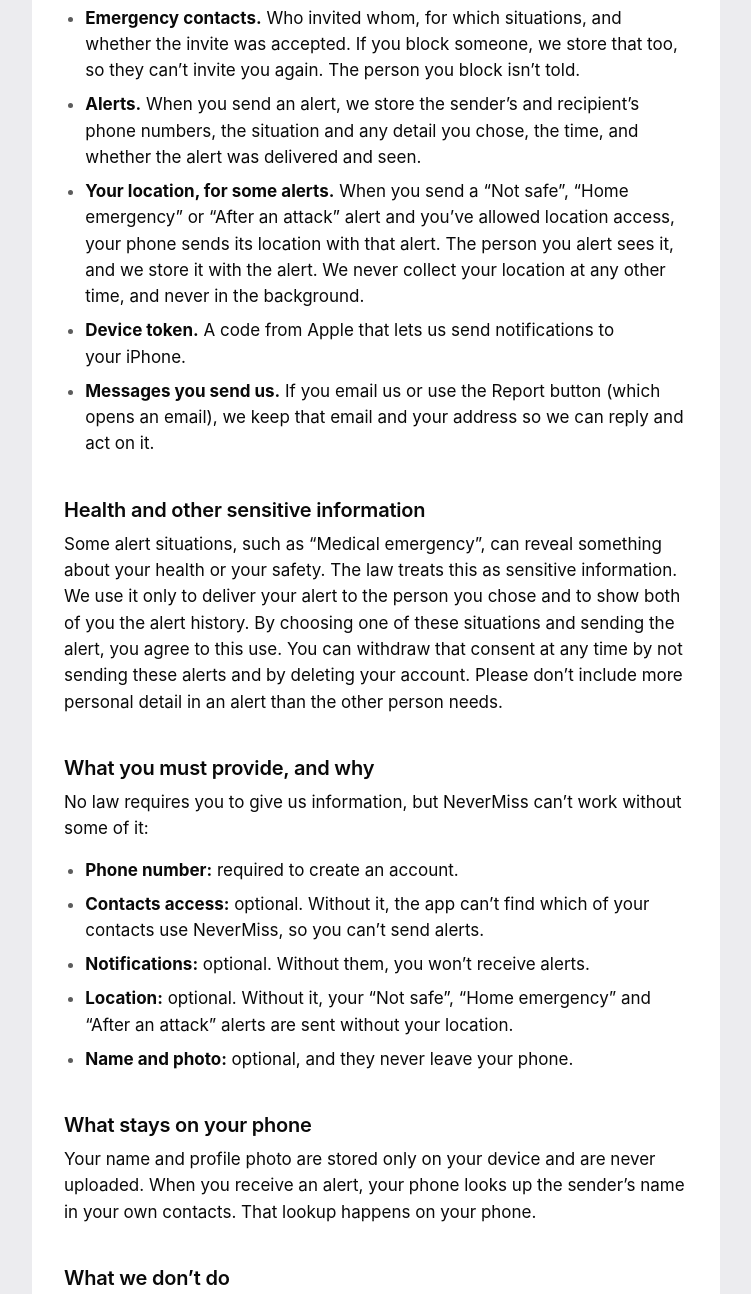
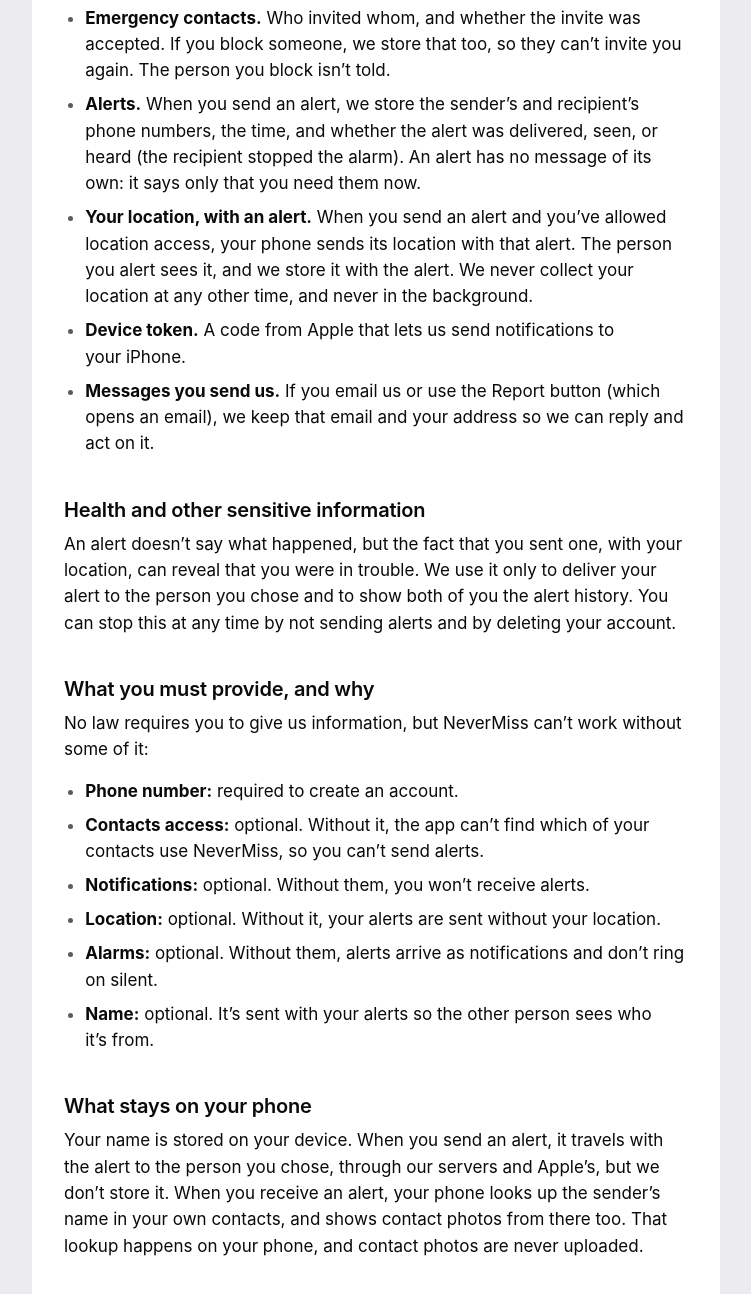
Before and after one commit to nov2107/nevermiss-site, a plain HTML site: page privacy.html in a window 1280 px wide. Shown: the part 810-2104 px from the top of the page, without its empty margins (264-1015 px from the left). Drawn offline with Linux system fonts and the light colour scheme.

Commit message:
Privacy + terms: match current app (one alert, no situations; name sent with alert; alarms)
Co-Authored-By: Claude Opus 5.5 <noreply@anthropic.com>

```diff
--- a/privacy.html
+++ b/privacy.html
@@ -23,7 +23,7 @@
 <main id="main">
   <div class="page-title">
     <h1>Privacy Policy</h1>
-    <p class="subtitle">Last updated: 21 October 2026</p>
+    <p class="subtitle">Last updated: 18 November 2026</p>
   </div>
   <article class="card prose">
     <p>NeverMiss lets people who have saved each other’s phone numbers send an urgent alert that can get through Do Not Disturb. This policy explains what information we collect, why, who we share it with, and what you can do about it.</p>
@@ -35,15 +35,15 @@
     <ul>
       <li><strong>Your phone number.</strong> We use it to create your account, sign you in, and let your contacts reach you.</li>
       <li><strong>Your contacts’ phone numbers, as codes.</strong> With your permission, the app reads the phone numbers in your contacts. It turns each one into a code (a “hash”) on your phone before sending it to us. We use these codes only to find which of your contacts also use NeverMiss and have saved you. We never upload contact names, photos or other details. A hash is not encryption, so we protect these codes like the numbers themselves.</li>
-      <li><strong>Emergency contacts.</strong> Who invited whom, for which situations, and whether the invite was accepted. If you block someone, we store that too, so they can’t invite you again. The person you block isn’t told.</li>
-      <li><strong>Alerts.</strong> When you send an alert, we store the sender’s and recipient’s phone numbers, the situation and any detail you chose, the time, and whether the alert was delivered and seen.</li>
-      <li><strong>Your location, for some alerts.</strong> When you send a “Not safe”, “Home emergency” or “After an attack” alert and you’ve allowed location access, your phone sends its location with that alert. The person you alert sees it, and we store it with the alert. We never collect your location at any other time, and never in the background.</li>
+      <li><strong>Emergency contacts.</strong> Who invited whom, and whether the invite was accepted. If you block someone, we store that too, so they can’t invite you again. The person you block isn’t told.</li>
+      <li><strong>Alerts.</strong> When you send an alert, we store the sender’s and recipient’s phone numbers, the time, and whether the alert was delivered, seen, or heard (the recipient stopped the alarm). An alert has no message of its own: it says only that you need them now.</li>
+      <li><strong>Your location, with an alert.</strong> When you send an alert and you’ve allowed location access, your phone sends its location with that alert. The person you alert sees it, and we store it with the alert. We never collect your location at any other time, and never in the background.</li>
       <li><strong>Device token.</strong> A code from Apple that lets us send notifications to your iPhone.</li>
       <li><strong>Messages you send us.</strong> If you email us or use the Report button (which opens an email), we keep that email and your address so we can reply and act on it.</li>
     </ul>
 
     <h2>Health and other sensitive information</h2>
-    <p>Some alert situations, such as “Medical emergency”, can reveal something about your health or your safety. The law treats this as sensitive information. We use it only to deliver your alert to the person you chose and to show both of you the alert history. By choosing one of these situations and sending the alert, you agree to this use. You can withdraw that consent at any time by not sending these alerts and by deleting your account. Please don’t include more personal detail in an alert than the other person needs.</p>
+    <p>An alert doesn’t say what happened, but the fact that you sent one, with your location, can reveal that you were in trouble. We use it only to deliver your alert to the person you chose and to show both of you the alert history. You can stop this at any time by not sending alerts and by deleting your account.</p>
 
     <h2>What you must provide, and why</h2>
     <p>No law requires you to give us information, but NeverMiss can’t work without some of it:</p>
@@ -51,12 +51,13 @@
       <li><strong>Phone number:</strong> required to create an account.</li>
       <li><strong>Contacts access:</strong> optional. Without it, the app can’t find which of your contacts use NeverMiss, so you can’t send alerts.</li>
       <li><strong>Notifications:</strong> optional. Without them, you won’t receive alerts.</li>
-      <li><strong>Location:</strong> optional. Without it, your “Not safe”, “Home emergency” and “After an attack” alerts are sent without your location.</li>
-      <li><strong>Name and photo:</strong> optional, and they never leave your phone.</li>
+      <li><strong>Location:</strong> optional. Without it, your alerts are sent without your location.</li>
+      <li><strong>Alarms:</strong> optional. Without them, alerts arrive as notifications and don’t ring on silent.</li>
+      <li><strong>Name:</strong> optional. It’s sent with your alerts so the other person sees who it’s from.</li>
     </ul>
 
     <h2>What stays on your phone</h2>
-    <p>Your name and profile photo are stored only on your device and are never uploaded. When you receive an alert, your phone looks up the sender’s name in your own contacts. That lookup happens on your phone.</p>
+    <p>Your name is stored on your device. When you send an alert, it travels with the alert to the person you chose, through our servers and Apple’s, but we don’t store it. When you receive an alert, your phone looks up the sender’s name in your own contacts, and shows contact photos from there too. That lookup happens on your phone, and contact photos are never uploaded.</p>
 
     <h2>What we don’t do</h2>
     <ul>
@@ -71,7 +72,7 @@
     <h2>Who we share it with</h2>
     <p>We share information only in these cases:</p>
     <ul>
-      <li><strong>The person you alert or invite.</strong> They see your phone number (or their saved name for you), the situation, any detail, and your location when it’s included.</li>
+      <li><strong>The person you alert or invite.</strong> They see your name (or their saved name for you), your phone number, and your location when it’s included.</li>
       <li><strong>Service providers.</strong> Supabase stores our database and runs our servers. Twilio sends your sign-in code by SMS, so it receives your phone number. Apple delivers notifications. They may use your information only to provide their service to us.</li>
       <li><strong>Legal requirements and safety.</strong> We may disclose information when the law requires it, or when we believe in good faith that it’s needed to protect someone’s safety or to stop fraud or abuse.</li>
       <li><strong>Professional advisers.</strong> Lawyers or accountants, when they need it to advise us, under a duty of confidentiality.</li>
@@ -91,7 +92,7 @@
       <tbody>
         <tr><td data-label="What we do">Create your account and sign you in</td><td data-label="Information involved">Phone number</td><td data-label="Legal basis">Needed to provide the service you asked for (contract)</td></tr>
         <tr><td data-label="What we do">Find which of your contacts use NeverMiss</td><td data-label="Information involved">Contact codes</td><td data-label="Legal basis">Your consent (contacts permission), which you can turn off at any time</td></tr>
-        <tr><td data-label="What we do">Deliver alerts and invites, keep alert history</td><td data-label="Information involved">Phone numbers, situation, detail, device token</td><td data-label="Legal basis">Contract; for health-related situations, your explicit consent</td></tr>
+        <tr><td data-label="What we do">Deliver alerts and invites, keep alert history</td><td data-label="Information involved">Phone numbers, your name, device token, alert status</td><td data-label="Legal basis">Needed to provide the service you asked for (contract)</td></tr>
         <tr><td data-label="What we do">Send your location with an alert</td><td data-label="Information involved">Location</td><td data-label="Legal basis">Your consent (location permission), which you can turn off at any time</td></tr>
         <tr><td data-label="What we do">Handle blocks, reports and abuse</td><td data-label="Information involved">Blocks, reports, alert records</td><td data-label="Legal basis">Our legitimate interest in keeping users safe</td></tr>
         <tr><td data-label="What we do">Answer your emails</td><td data-label="Information involved">Email address, message</td><td data-label="Legal basis">Our legitimate interest in supporting users</td></tr>
```
Also changed, not shown: terms.html (+3 -3 lines).
